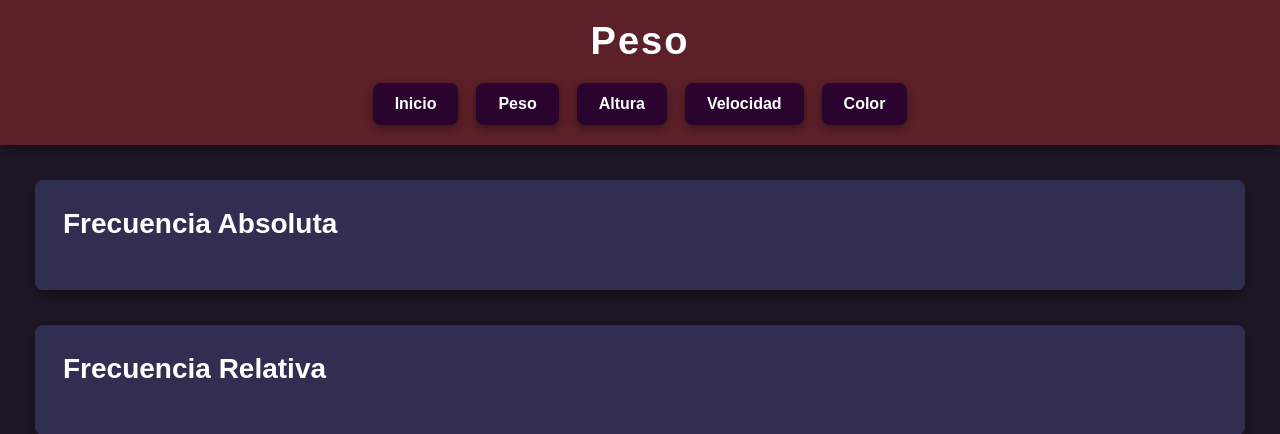
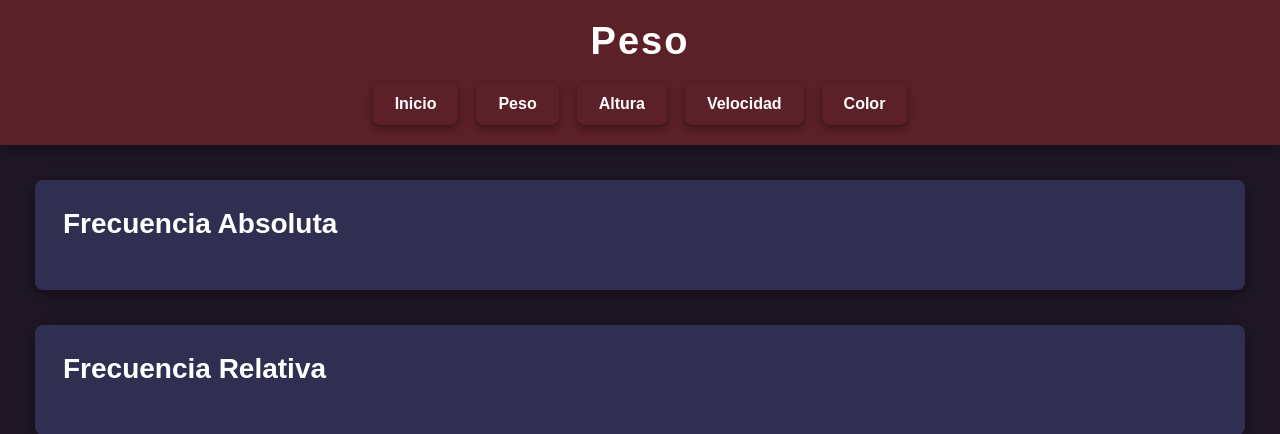
Before and after one commit to IanSanEsp/Examen-practico-2do-parcial, a Flask app: template templates/peso.html in a window 1280 px wide. Shown: the top 434 px of the page. Run offline with Flask 3, Linux system fonts and the light colour scheme; the template is opened without the code that fills it, so the values that code supplies are empty.

Commit message:
Add files via upload

```diff
--- a/static/style.css
+++ b/static/style.css
@@ -37,7 +37,6 @@ flex-wrap:wrap;
 .navbar a{
 text-decoration:none;
 color:white;
-background:#2a042e;
 padding:12px 22px;
 border-radius:8px;
 font-weight:bold;
```
